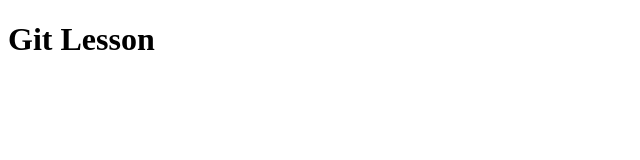
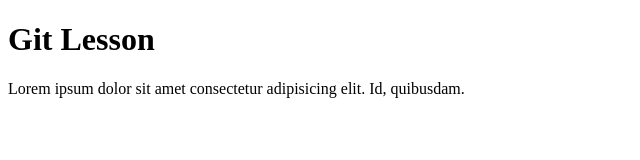
Before and after one commit to devopsmile/vscode, a plain HTML site: page index.html in a window 1280 px wide. Shown: the whole page, without its empty margins (0-640 px from the left). Drawn offline with Linux system fonts and the light colour scheme.

Commit message:
degisiklik yapildi, paragraf eklendi

```diff
--- a/index.html
+++ b/index.html
@@ -7,5 +7,6 @@
 </head>
 <body>
     <h1>Git Lesson</h1>
+    <p>Lorem ipsum dolor sit amet consectetur adipisicing elit. Id, quibusdam.</p>
 </body>
 </html>
```
